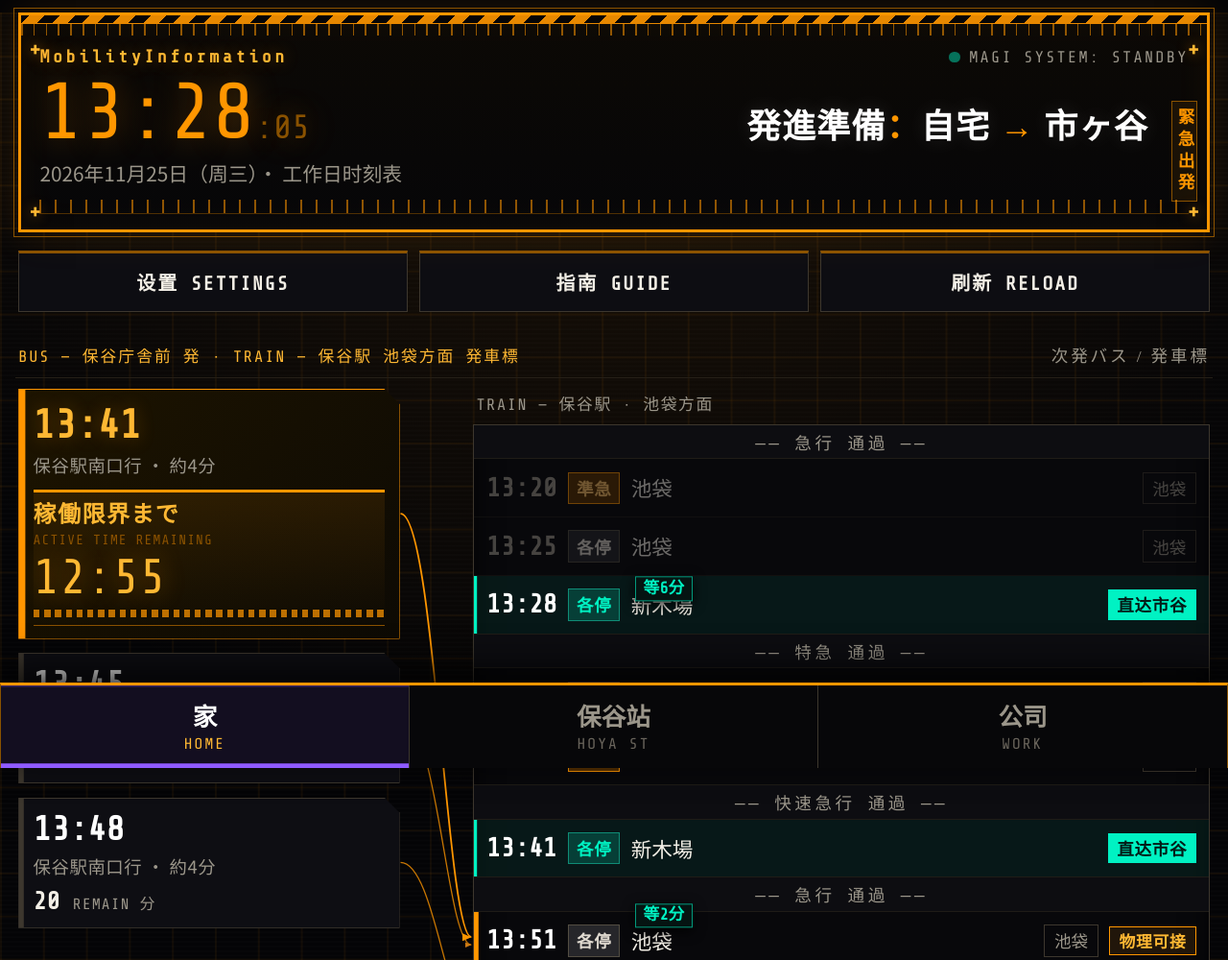
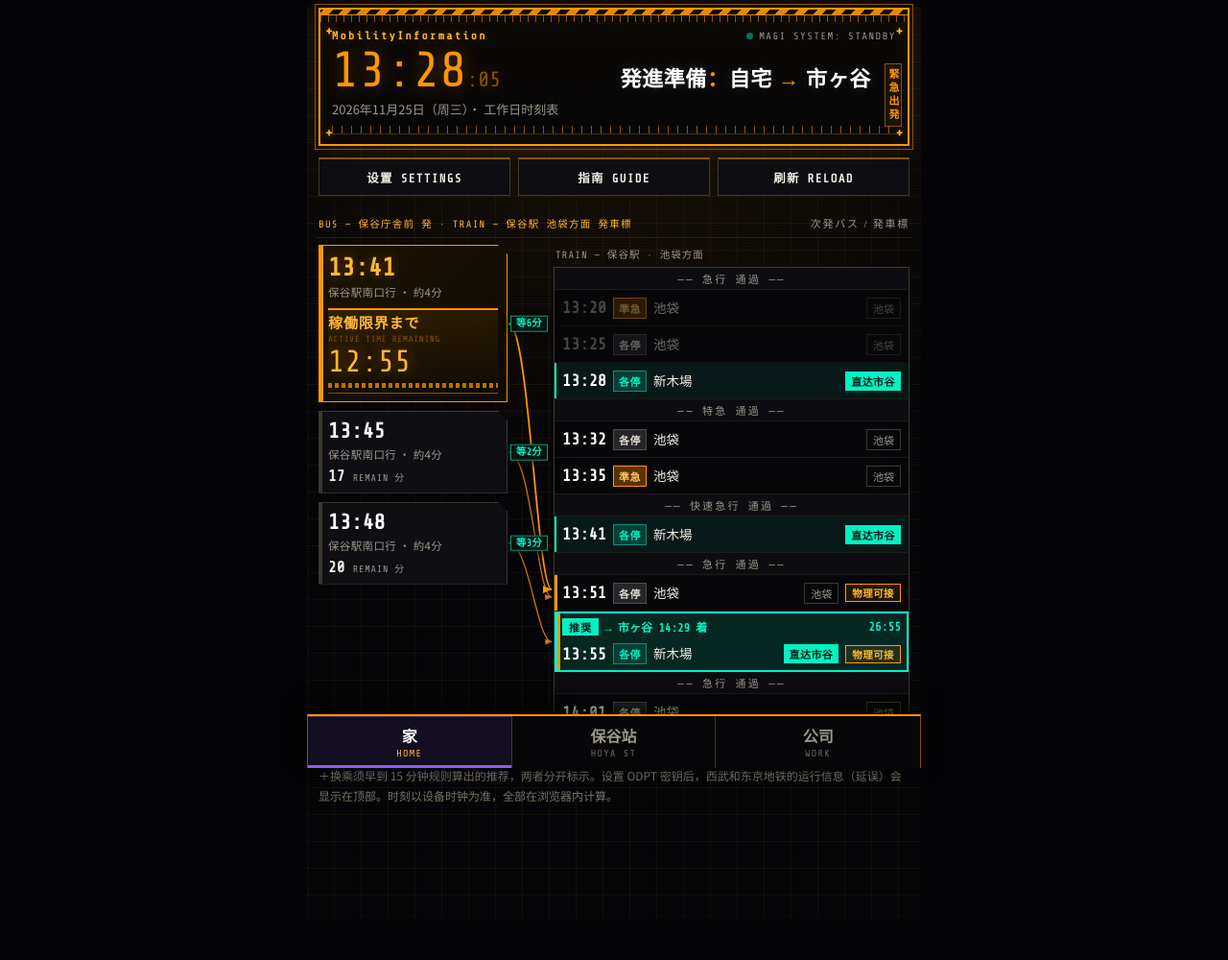
Before and after one commit to powergx-yu/MobilityInformation, a plain HTML site: page index.html in a window 1280 px wide. Shown: the top 1000 px of the page at 96% size. After the commit the page ends 957 px from the top, so only its background shows below. Drawn offline with nearby package versions, Linux system fonts and the light colour scheme.

Commit message:
Fit isolation: zoom moved off html into content wrapper, compact dual grid + normalized SVG arrow coords

```diff
--- a/index.html
+++ b/index.html
@@ -104,7 +104,7 @@
   .dual{display:grid; grid-template-columns:32% minmax(0,1fr); gap:0 48px; position:relative; padding:0 2px;}
   .dual>div{min-width:0;}
   .arrowlayer{position:absolute; inset:0; pointer-events:none; z-index:4; overflow:visible;}
-  .arrow-svg{position:absolute; inset:0; width:100%; height:100%; overflow:visible; display:block;}
+  .arrow-svg{position:absolute; inset:0; width:100%; height:100%; overflow:hidden; display:block; pointer-events:none;}
   .alab-chip{position:absolute; font-family:var(--mono); font-size:10.5px; font-weight:700; color:var(--teal); background:#051412; border:1px solid rgba(0,242,195,.6); padding:1px 5px; line-height:1.2; white-space:nowrap; pointer-events:none; box-shadow:0 2px 8px rgba(0,0,0,.9);}
   .colhead{font-family:var(--mono); font-size:10.5px; letter-spacing:.1em; color:var(--mut); text-transform:uppercase; padding:2px 2px 6px;}
   .colhead.hot{color:var(--org-bright); font-size:11.5px; font-weight:700;}
@@ -258,6 +258,17 @@
   }
   html.fullbleed body{max-width:none;}
   html.fullbleed #tabs{max-width:none;}
+  /* fit isolation (agy-reviewed 2026-11-25): zoom lives on #fitWrap and the
+     tab bar's inner wrapper only; the fixed #tabs shell itself stays unzoomed.
+     Compact spacing is shared with fullbleed, font sizes are NOT touched. */
+  html,body{overflow-x:clip;}
+  #fitWrap{zoom: var(--fit, 1);}
+  #tabs .tabs-in{zoom: var(--fit, 1);}
+  html.fullbleed .dual{grid-template-columns:minmax(0,34%) minmax(0,1fr); gap:0 34px;}
+  html.fullbleed .toolrow{gap:6px;}
+  html.fullbleed .blk{padding:8px 7px 7px;}
+  html.fullbleed .trow{gap:5px 6px; padding:7px 7px;}
+  html.fullbleed body{padding-bottom: calc(56px * var(--fit, 1) + env(safe-area-inset-bottom));}
   @media(max-width:560px){
     .toolrow{gap:6px;}
     .toolrow button{font-size:11.5px; letter-spacing:.04em; padding:0 4px;}
@@ -293,7 +304,7 @@
   <div class="w-sub" id="wSub">加载中…</div>
 </section>
 
-<main id="appView">
+<div id="fitWrap"><main id="appView">
   <header>
     <div class="hazard-top"></div>
     <div class="tickbar"></div>
@@ -396,15 +407,17 @@
     <p>有了密钥后，只有当西武铁道或东京地铁出现延误时，画面顶部才会出现红色横幅提示。没有密钥也能用全部功能，只是不显示延误信息；没有网络的地方，时刻表显示照常工作。</p>
     <button class="act" id="btnBackFromGuide" type="button">返回</button>
   </section>
-</main>
+</main></div>
 
 <nav id="tabs" aria-label="页面切换">
+  <div class="tabs-in">
   <div class="tabrow">
     <button id="tabHome" type="button"><div class="t1">家</div><div class="t2">Home</div></button>
     <button id="tabStation" type="button"><div class="t1">保谷站</div><div class="t2">Hoya St</div></button>
     <button id="tabWork" type="button"><div class="t1">公司</div><div class="t2">Work</div></button>
   </div>
   <div class="lockline"><span id="lockLeft">GPS SUGGEST: ON</span><button class="lk-btn" id="lockRight" type="button" title="点击提前解除 30 分钟锁定" style="display:none;"></button></div>
+  </div>
 </nav>
 
 <script>
@@ -920,7 +933,8 @@ function layoutArrows(){
     layer.querySelectorAll(".alab-chip").forEach(el=>el.remove());
     while(svg.firstChild) svg.removeChild(svg.firstChild);
     const dr = dual.getBoundingClientRect();
-    const w = Math.max(1, Math.round(dr.width)), h = Math.max(1, Math.round(dr.height));
+    const z = dual.offsetWidth ? dr.width / dual.offsetWidth : 1; /* 实测缩放比：rect 坐标除以 z 回到布局像素，兼容 zoom 内核差异 */
+    const w = Math.max(1, Math.round(dr.width / z)), h = Math.max(1, Math.round(dr.height / z));
     svg.setAttribute("viewBox", "0 0 " + w + " " + h);
     svg.setAttribute("width", w);
     svg.setAttribute("height", h);
@@ -934,11 +948,11 @@ function layoutArrows(){
         toId: m.getAttribute("data-to"),
         wait: m.getAttribute("data-wait"),
         primary: m.getAttribute("data-primary") === "1",
-        x1: fr.right - dr.left + 1,
-        y1: fr.top + fr.height/2 - dr.top,
-        x2: tr.left - dr.left - 3,
-        y2Base: tr.top + tr.height/2 - dr.top,
-        trH: tr.height
+        x1: (fr.right - dr.left) / z + 1,
+        y1: (fr.top + fr.height/2 - dr.top) / z,
+        x2: (tr.left - dr.left) / z - 3,
+        y2Base: (tr.top + tr.height/2 - dr.top) / z,
+        trH: tr.height / z
       });
     });
     if(!items.length) return;
@@ -1040,17 +1054,26 @@ function locate(){ /* GPS removed by user decision 2026-11-25: manual page switc
 $("gpsHintTxt").addEventListener("click", ()=>{ if(gpsSuggestion) setMode(gpsSuggestion.mode, true); });
 $("gpsHintX").addEventListener("click", hideGpsHint);
 
-/* ===== 屏幕自适应：满幅 + 视口缩放补偿（浏览器以宽视口缩小时按比例放大回真实尺寸） ===== */
+/* ===== 屏幕自适应（agy 评审方案 2026-11-25）：仅「竖屏小设备却拿到宽视口」时触发；
+   zoom 不再加在 <html> 上，改写 CSS 变量 --fit，由 #fitWrap 与底栏内层承接，
+   position:fixed 外壳保持原生。正常视口设备（iPhone/桌面/横屏）走原生分支。 ===== */
 function applyScreenFit(){
-  const sw = (window.screen && screen.width) ? screen.width : 0;
-  const iw = window.innerWidth || 0;
   const de = document.documentElement;
-  de.classList.toggle("fullbleed", Math.min(sw || 9999, iw || 9999) <= 1100);
-  if(sw > 0 && iw > sw * 1.15){ de.style.zoom = String(iw / sw); }
-  else { de.style.zoom = ""; }
+  const sw = Math.min(screen.width || 9999, screen.height || 9999);
+  const iw = window.innerWidth || 0, ih = window.innerHeight || 0;
+  de.style.zoom = "";
+  if(ih >= iw && sw <= 540 && iw > Math.max(600, sw * 1.15)){
+    de.classList.add("fullbleed");
+    de.style.setProperty("--fit", String(iw / sw));
+  } else {
+    de.classList.remove("fullbleed");
+    de.style.removeProperty("--fit");
+  }
+  if(typeof layoutArrows === "function") requestAnimationFrame(()=>layoutArrows());
 }
 window.addEventListener("resize", applyScreenFit);
 window.addEventListener("orientationchange", applyScreenFit);
+if(window.visualViewport) visualViewport.addEventListener("resize", applyScreenFit);
 applyScreenFit();
 
 /* ===== ODPT 延误信息（可选・失败时静默） ===== */
```
